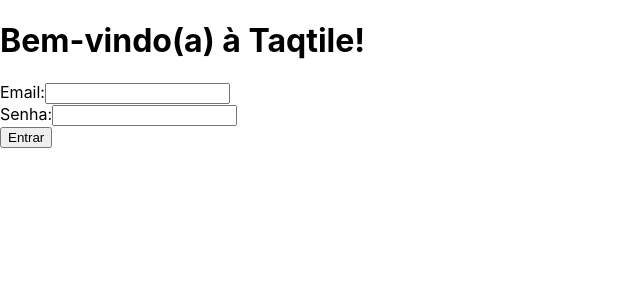
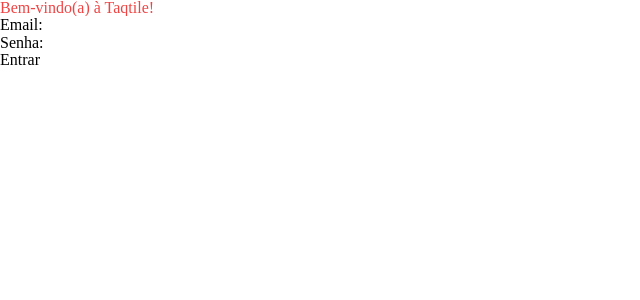
Before and after one commit to VictorSalome/Teste-Front-Taqtile, a React (Create React App) app: page / in a window 1280 px wide. Shown: the top 300 px of the page, without its empty margins (0-640 px from the left). Built offline with nearby package versions, Linux system fonts and the light colour scheme.

Commit message:
feat: tailwind installation finished

```diff
--- a/package.json
+++ b/package.json
@@ -49,8 +49,11 @@
   "devDependencies": {
     "@eslint/js": "^9.5.0",
     "@types/eslint__js": "^8.42.3",
+    "autoprefixer": "^10.4.19",
     "eslint": "^8.57.0",
+    "postcss": "^8.4.38",
     "prettier": "3.3.2",
+    "tailwindcss": "^3.4.4",
     "typescript": "^5.4.5",
     "typescript-eslint": "^7.13.1"
   }
--- a/src/App.css
+++ /dev/null
@@ -1,38 +0,0 @@
-.App {
-  text-align: center;
-}
-
-.App-logo {
-  height: 40vmin;
-  pointer-events: none;
-}
-
-@media (prefers-reduced-motion: no-preference) {
-  .App-logo {
-    animation: App-logo-spin infinite 20s linear;
-  }
-}
-
-.App-header {
-  background-color: #282c34;
-  min-height: 100vh;
-  display: flex;
-  flex-direction: column;
-  align-items: center;
-  justify-content: center;
-  font-size: calc(10px + 2vmin);
-  color: white;
-}
-
-.App-link {
-  color: #61dafb;
-}
-
-@keyframes App-logo-spin {
-  from {
-    transform: rotate(0deg);
-  }
-  to {
-    transform: rotate(360deg);
-  }
-}
--- a/src/App.tsx
+++ b/src/App.tsx
@@ -1,5 +1,3 @@
-import './App.css';
-
 import { AppRouter } from './routes/router';
 import { BrowserRouter } from 'react-router-dom';
 
--- a/src/index.css
+++ b/src/index.css
@@ -1,13 +1,128 @@
+@tailwind base;
+@tailwind components;
+@tailwind utilities;
+
+html,
+body,
+div,
+span,
+applet,
+object,
+iframe,
+h1,
+h2,
+h3,
+h4,
+h5,
+h6,
+p,
+blockquote,
+pre,
+a,
+abbr,
+acronym,
+address,
+big,
+cite,
+code,
+del,
+dfn,
+em,
+img,
+ins,
+kbd,
+q,
+s,
+samp,
+small,
+strike,
+strong,
+sub,
+sup,
+tt,
+var,
+b,
+u,
+i,
+center,
+dl,
+dt,
+dd,
+ol,
+ul,
+li,
+fieldset,
+form,
+label,
+legend,
+table,
+caption,
+tbody,
+tfoot,
+thead,
+tr,
+th,
+td,
+article,
+aside,
+canvas,
+details,
+embed,
+figure,
+figcaption,
+footer,
+header,
+hgroup,
+menu,
+nav,
+output,
+ruby,
+section,
+summary,
+time,
+mark,
+audio,
+video {
+  margin: 0;
+  padding: 0;
+  border: 0;
+  font-size: 100%;
+  font: inherit;
+  vertical-align: baseline;
+}
+/* HTML5 display-role reset for older browsers */
+article,
+aside,
+details,
+figcaption,
+figure,
+footer,
+header,
+hgroup,
+menu,
+nav,
+section {
+  display: block;
+}
 body {
-    margin: 0;
-    font-family: -apple-system, BlinkMacSystemFont, 'Segoe UI', 'Roboto', 'Oxygen',
-      'Ubuntu', 'Cantarell', 'Fira Sans', 'Droid Sans', 'Helvetica Neue',
-      sans-serif;
-    -webkit-font-smoothing: antialiased;
-    -moz-osx-font-smoothing: grayscale;
-  }
-
-  code {
-    font-family: source-code-pro, Menlo, Monaco, Consolas, 'Courier New',
-      monospace;
-  }
+  line-height: 1;
+}
+ol,
+ul {
+  list-style: none;
+}
+blockquote,
+q {
+  quotes: none;
+}
+blockquote:before,
+blockquote:after,
+q:before,
+q:after {
+  content: '';
+  content: none;
+}
+table {
+  border-collapse: collapse;
+  border-spacing: 0;
+}
--- a/src/index.tsx
+++ b/src/index.tsx
@@ -5,7 +5,6 @@
 import { App } from './App';
 import { ApolloProvider } from '@apollo/client';
 import client from './services/apollo-client';
-
 
 const root = ReactDOM.createRoot(document.getElementById('root') as HTMLElement);
 root.render(
--- a/src/pages/login-page/index.tsx
+++ b/src/pages/login-page/index.tsx
@@ -52,7 +52,7 @@
   return (
     <main>
       <header>
-        <h1>Bem-vindo(a) à Taqtile!</h1>
+        <h1 className='text-red-500 '>Bem-vindo(a) à Taqtile!</h1>
       </header>
       <form onSubmit={handleSubmit(onSubmit)}>
         <div>
--- /dev/null
+++ b/tailwind.config.js
@@ -0,0 +1,10 @@
+/** @type {import('tailwindcss').Config} */
+module.exports = {
+  content: [
+    "./src/**/*.{js,jsx,ts,tsx}",
+  ],
+  theme: {
+    extend: {},
+  },
+  plugins: [],
+}
```
Also changed, not shown: 2 other files (tests, documents, lock files or other folders).
